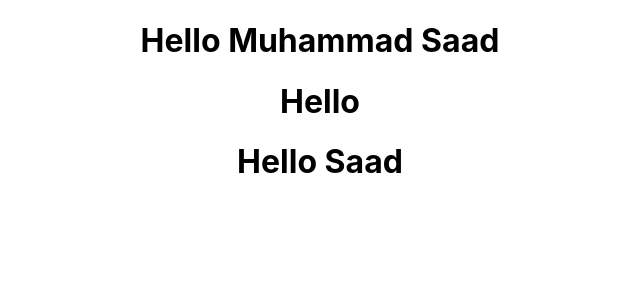
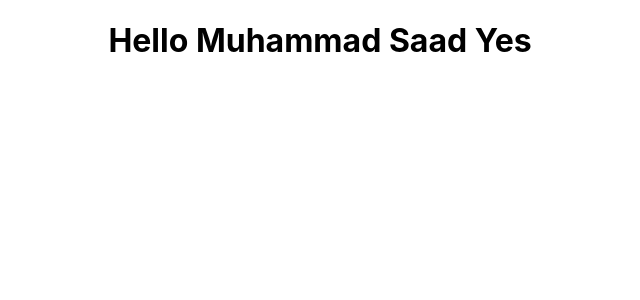
Before and after one commit to CleverCodder/code4saad_b-practice, a React (Create React App) app: page / in a window 1280 px wide. Shown: the top 300 px of the page, without its empty margins (320-960 px from the left). Built offline with nearby package versions, Linux system fonts and the light colour scheme.

Commit message:
Update Name

```diff
--- a/src/App.js
+++ b/src/App.js
@@ -5,9 +5,7 @@ import './App.css';
 function App() {
   return (
     <div className="App">
-    <h1>Hello Muhammad Saad</h1>
-    <h1>Hello</h1>
-    <h1>Hello Saad</h1>
+    <h1>Hello Muhammad Saad Yes</h1>
     {/* <header className="App-header">
     <img src={logo} className="App-logo" alt="logo" />
     <p>
```
